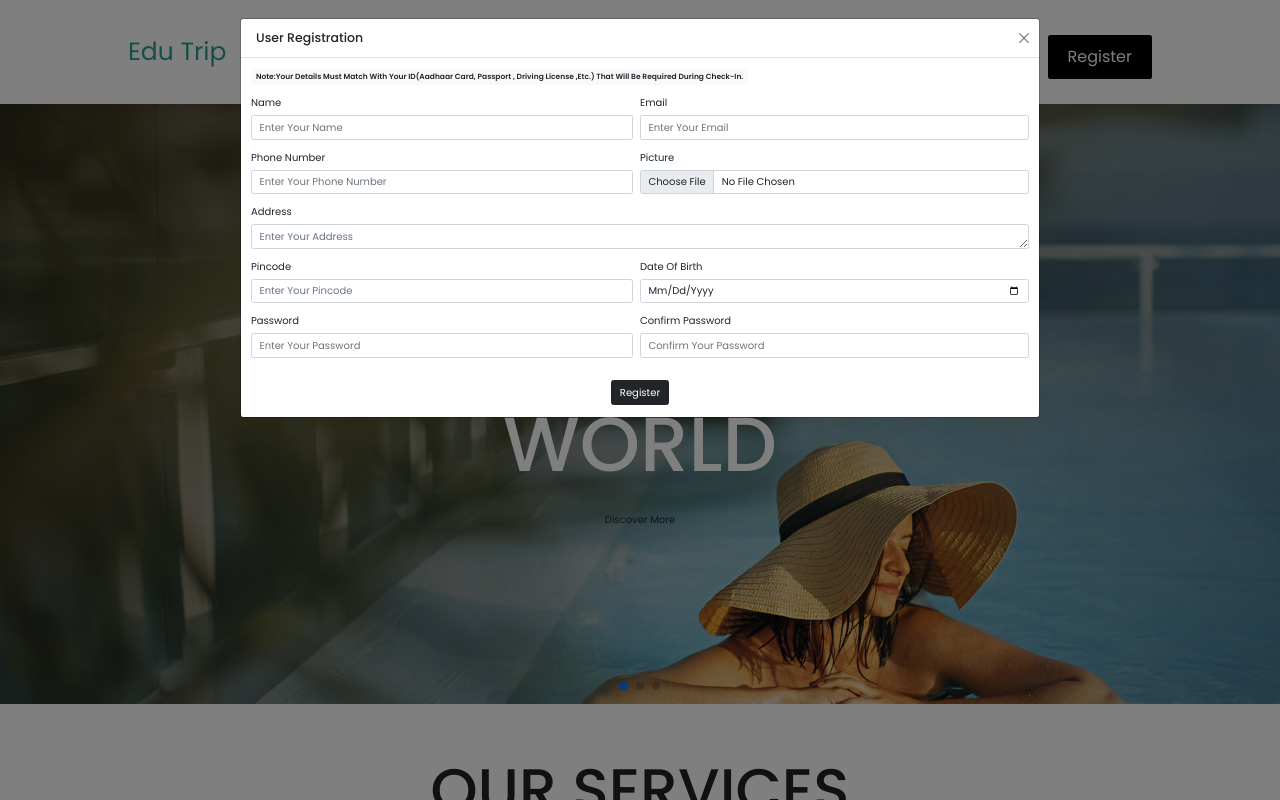
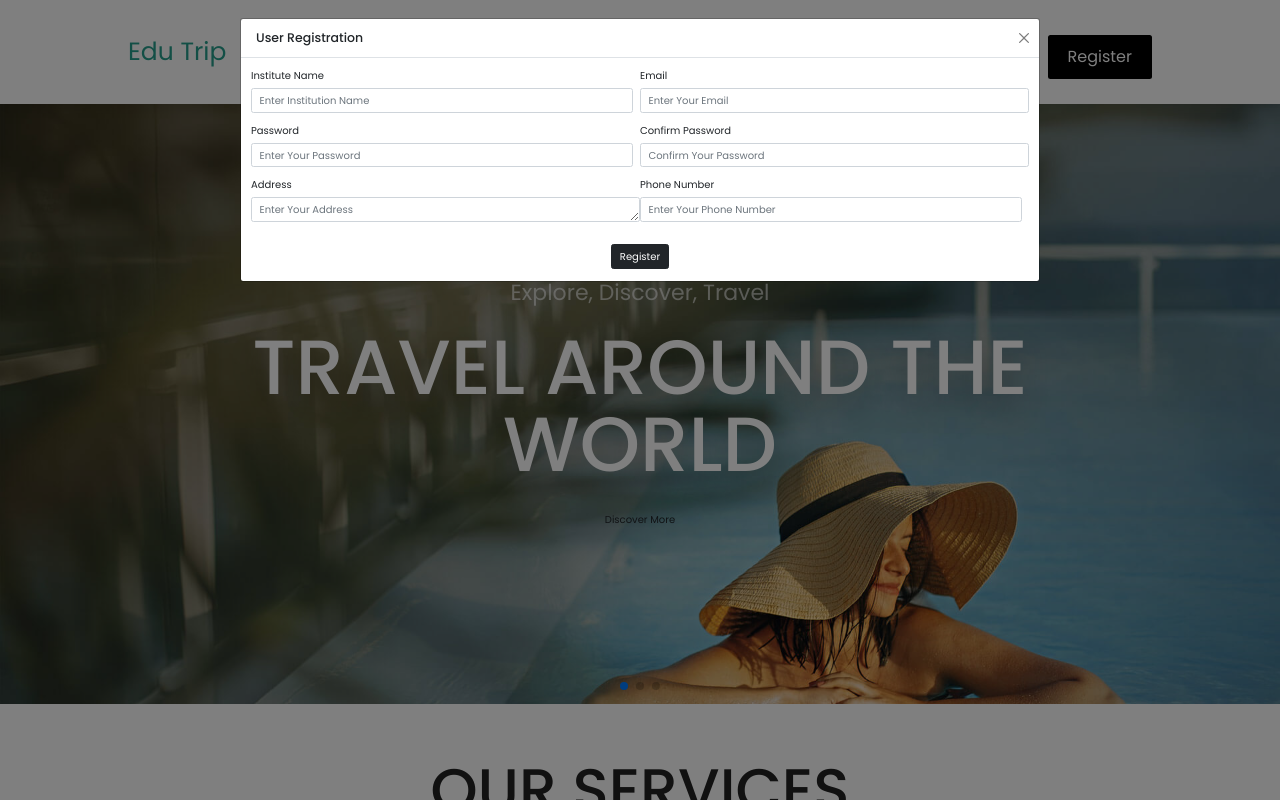
Before and after one commit to Puravshah321/education-trip-website, a PHP site: page /home.php in a window 1280 px wide, after a click on "Register". Run offline with PHP 8.4, Linux system fonts and the light colour scheme.

Commit message:
home.php

```diff
--- a/home.php
+++ b/home.php
@@ -1,3 +1,7 @@
+<?php
+
+?>
+
 <!DOCTYPE html>
 <html lang="en">
 <head>
@@ -94,7 +98,7 @@
     <div class="modal fade" id="RegisterModal" data-bs-backdrop="static" data-bs-keyboard="false" tabindex="-1" aria-labelledby="staticBackdropLabel" aria-hidden="true">
         <div class="modal-dialog modal-lg">
             <div class="modal-content">
-                <form>
+                <form method="post" >
                     <div class="modal-header">
                         <h5 class="modal-title d-flex align-items-center">
                         <i class="fa-solid fa-users-line fs-3 me-2"></i> User Registration <!-- Updated title -->
@@ -102,48 +106,35 @@
                         <button type="reset" class="btn-close shadow-none" data-bs-dismiss="modal" aria-label="Close"></button>
                     </div>
                     <div class="modal-body">
-                    <span class="badge bg-light text-dark mb-3 text-wrap lh-base">
-                    Note:Your details must match with your ID(Aadhaar card, Passport , Driving License ,etc.)
-                    that will be required during check-in.
-                    </span>
                     <div class="container-fluid">
                         <div class="row">
                             <div class="col-md-6 ps-0 mb-3">
-                                <label class="form-label">Name</label>
-                                <input type="text" class="form-control shadow-none" placeholder="Enter Your Name">
+                                <label class="form-label">Institute Name</label>
+                                <input type="text" name="institute_name" class="form-control shadow-none" placeholder="Enter Institution Name">
                             </div>
                             <div class="col-md-6 p-0 mb-3">
                                 <label class="form-label">Email</label>
-                                <input type="email" class="form-control shadow-none" placeholder="Enter Your Email">
+                                <input type="email" name="email" class="form-control shadow-none" placeholder="Enter Your Email">
                             </div>
-                            <div class="col-md-6 ps-0 mb-3">
-                                <label class="form-label">Phone Number</label>
-                                <input type="number" class="form-control shadow-none" placeholder="Enter Your Phone Number">
-                            </div>
-                            <div class="col-md-6 p-0 mb-3">
-                                <label class="form-label">Picture</label>
-                                <input type="file" class="form-control shadow-none">
-                            </div>
-                            <div class="col-md-12 p-0 mb-3">
-                                <label class="form-label">Address</label>
-                                <textarea class="form-control shadow-none" placeholder="Enter Your Address" rows="1"></textarea>
-                            </div>
-                            <div class="col-md-6 ps-0 mb-3">
-                                <label class="form-label">Pincode</label>
-                                <input type="number" class="form-control shadow-none" placeholder="Enter Your Pincode">
-                            </div>
-                            <div class="col-md-6 p-0 mb-3">
-                                <label class="form-label">Date of birth</label>
-                                <input type="date" class="form-control shadow-none">
-                            </div>
+
                             <div class="col-md-6 ps-0 mb-3">
                                 <label class="form-label">Password</label>
-                                <input type="password" class="form-control shadow-none" placeholder="Enter Your Password">
+                                <input type="password" name="password" class="form-control shadow-none" placeholder="Enter Your Password">
                             </div>
                             <div class="col-md-6 p-0 mb-3">
                                 <label class="form-label">Confirm Password</label>
                                 <input type="password" class="form-control shadow-none" placeholder="Confirm Your Password">
                             </div>
+                            <div class="col-md-6 p-0 mb-3">
+                                <label class="form-label">Address</label>
+                                <textarea class="form-control shadow-none" name="address" placeholder="Enter Your Address" rows="1"></textarea>
+                            </div>
+                            <div class="col-md-6 ps-0 mb-3">
+                                <label class="form-label">Phone Number</label>
+                                <input type="number" name="phone_number"class="form-control shadow-none" placeholder="Enter Your Phone Number">
+                            </div>
+
+
                         </div>
                         <div class="text-center my-1">
                             <button type="submit" class="btn btn-dark shadow-none">Register</button>
```
